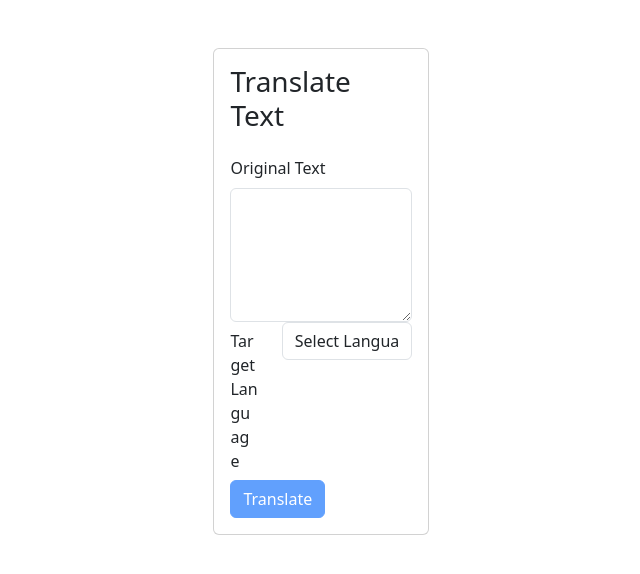
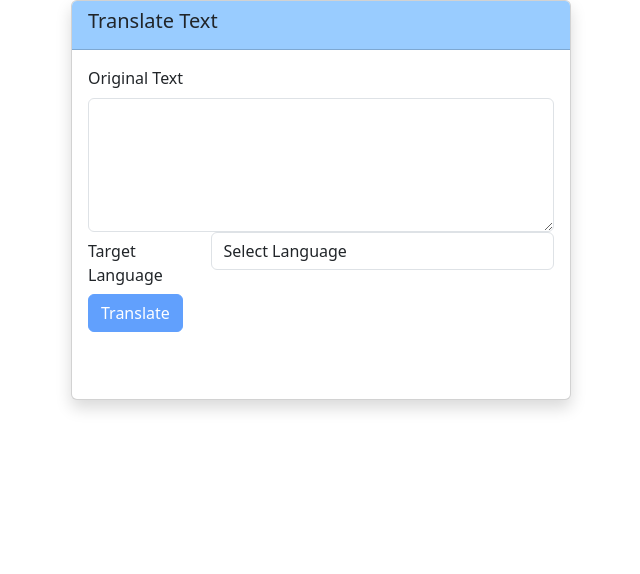
Before and after one commit to a-sh28/code-summariser, a React (Create React App) app: page /translator in a window 1280 px wide. Shown: the top 574 px of the page, without its empty margins (319-959 px from the left). Built offline with nearby package versions, Linux system fonts and the light colour scheme.

Commit message:
Update Translator.jsx with modified UI

```diff
--- a/src/Translator.jsx
+++ b/src/Translator.jsx
@@ -13,12 +13,12 @@ function Translator() {
     { language: 'nl', name: 'Dutch' },
     { language: 'pt', name: 'Portuguese' },
   ]);
+  const [cardWidth, setCardWidth] = useState('500px'); // Initial width
 
   const handleTranslate = async () => {
     if (originalText.length > 500) {
       alert('Maximum allowed characters exceeded (500 characters)');
       return;
-
     }
     try {
       const response = await fetch(`https://api.mymemory.translated.net/get?q=${encodeURIComponent(originalText)}&langpair=en|${targetLanguage}`);
@@ -27,6 +27,7 @@ function Translator() {
       }
       const data = await response.json();
       setTranslatedText(data.responseData.translatedText);
+      setCardWidth('800px'); // Change width after translation
     } catch (error) {
       console.error('Error translating text:', error);
     }
@@ -34,11 +35,13 @@ function Translator() {
 
   return (
     <Container>
-      <Row className="justify-content-center mt-5">
-        <Col xs={12} md={8}>
-          <Card>
-            <Card.Body>
-              <h3 className="mb-4">Translate Text</h3>
+      <Card className="shadow" style={{ width: cardWidth, height: '400px' }}>
+        <Card.Header style={{ backgroundColor: '#99CCFF' }}>
+          <h5>Translate Text</h5>
+        </Card.Header>
+        <Card.Body>
+          <Row>
+            <Col>
               <Form>
                 <Form.Group controlId="originalText">
                   <Form.Label>Original Text</Form.Label>
@@ -57,16 +60,18 @@ function Translator() {
                 </Form.Group>
                 <Button variant="primary" onClick={handleTranslate} disabled={!targetLanguage}>Translate</Button>
               </Form>
-              {translatedText && (
+            </Col>
+            {translatedText && (
+              <Col md={6}>
                 <div className="mt-4">
                   <h5>Translated Text:</h5>
                   <p>{translatedText}</p>
                 </div>
-              )}
-            </Card.Body>
-          </Card>
-        </Col>
-      </Row>
+              </Col>
+            )}
+          </Row>
+        </Card.Body>
+      </Card>
     </Container>
   );
 }
```
